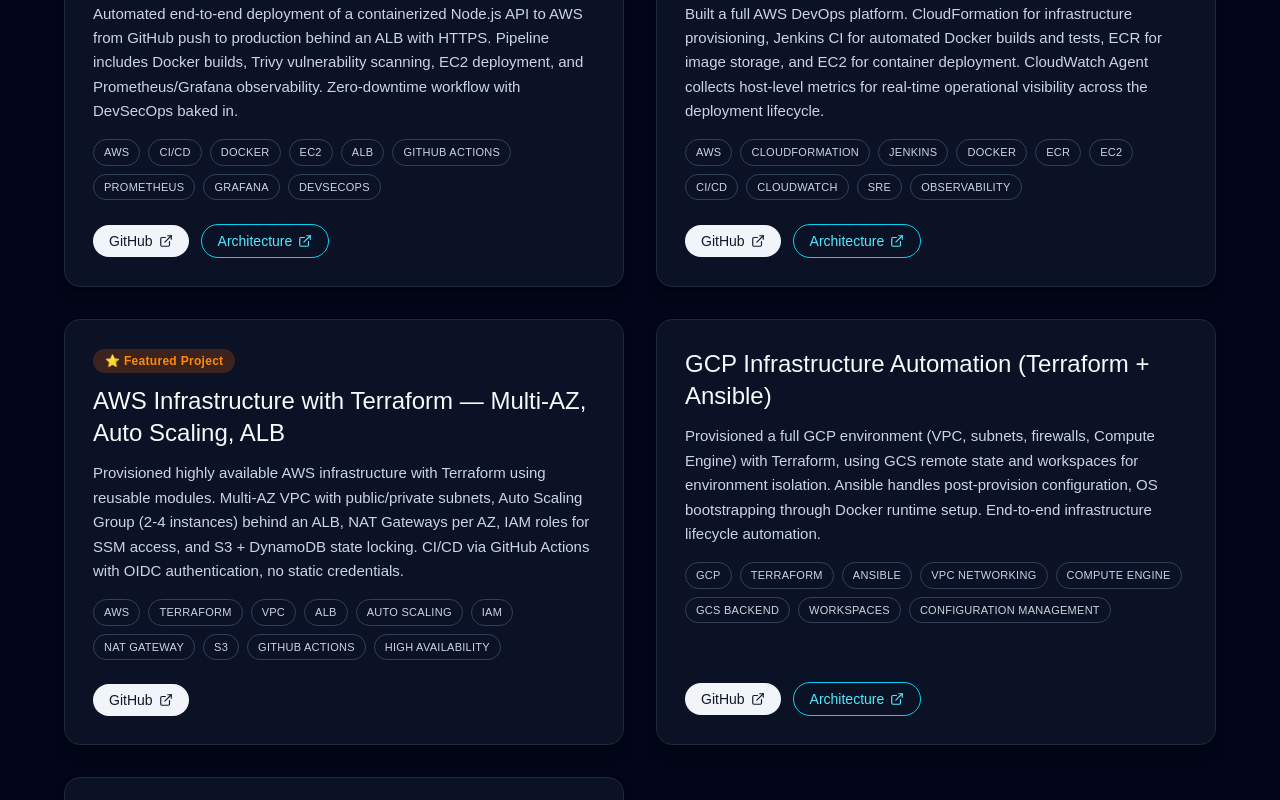
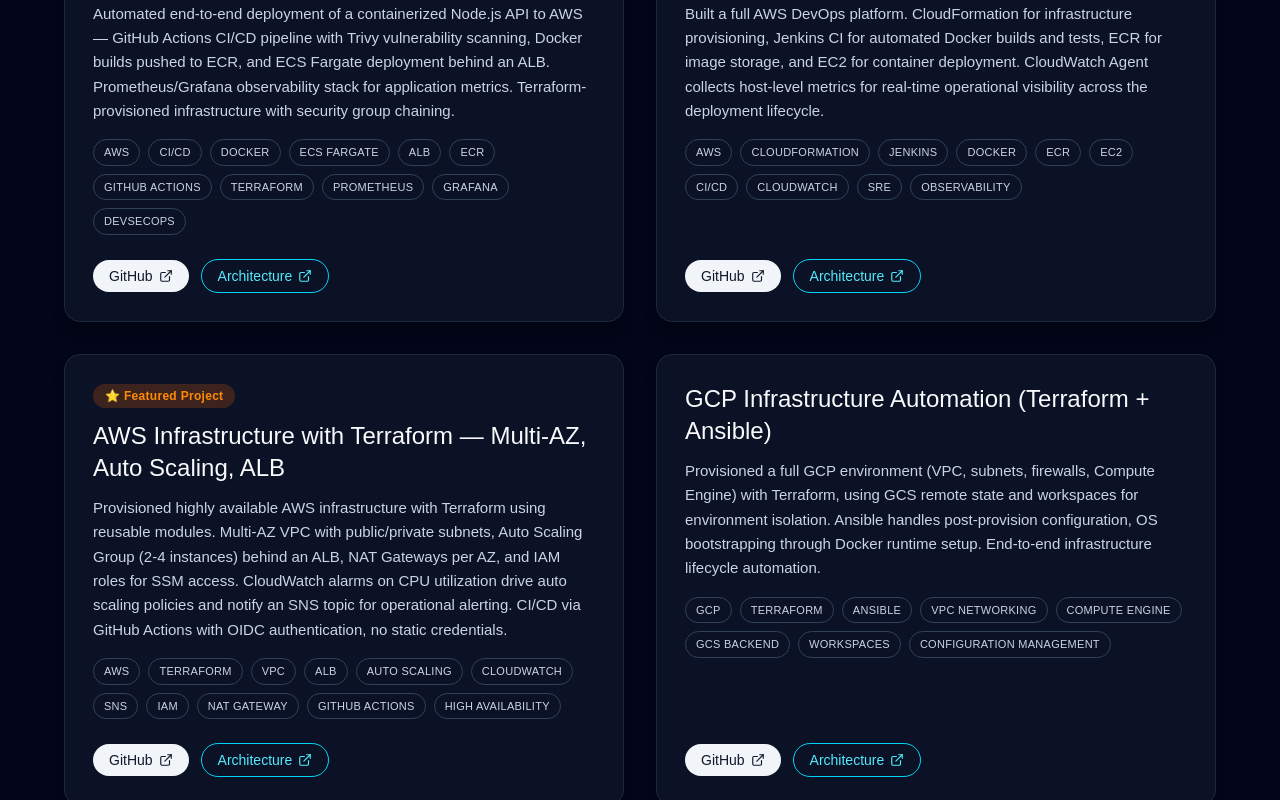
Before and after one commit to gerardinhoo/gerard-portfolio, a Next.js app: page / in a window 1280 px wide. Shown: the part 1300-2100 px from the top of the page. Built offline with nearby package versions, Linux system fonts and the light colour scheme.

Commit message:
update projects section

```diff
--- a/app/data/projects.ts
+++ b/app/data/projects.ts
@@ -12,14 +12,16 @@
     featured: true,
     title: 'The Acquisitions: AWS CI/CD & Cloud Deployment',
     description:
-      'Automated end-to-end deployment of a containerized Node.js API to AWS from GitHub push to production behind an ALB with HTTPS. Pipeline includes Docker builds, Trivy vulnerability scanning, EC2 deployment, and Prometheus/Grafana observability. Zero-downtime workflow with DevSecOps baked in.',
+      'Automated end-to-end deployment of a containerized Node.js API to AWS — GitHub Actions CI/CD pipeline with Trivy vulnerability scanning, Docker builds pushed to ECR, and ECS Fargate deployment behind an ALB. Prometheus/Grafana observability stack for application metrics. Terraform-provisioned infrastructure with security group chaining.',
     tags: [
       'AWS',
       'CI/CD',
       'Docker',
-      'EC2',
+      'ECS Fargate',
       'ALB',
+      'ECR',
       'GitHub Actions',
+      'Terraform',
       'Prometheus',
       'Grafana',
       'DevSecOps',
@@ -53,20 +55,22 @@
     featured: true,
     title: 'AWS Infrastructure with Terraform — Multi-AZ, Auto Scaling, ALB',
     description:
-      'Provisioned highly available AWS infrastructure with Terraform using reusable modules. Multi-AZ VPC with public/private subnets, Auto Scaling Group (2-4 instances) behind an ALB, NAT Gateways per AZ, IAM roles for SSM access, and S3 + DynamoDB state locking. CI/CD via GitHub Actions with OIDC authentication, no static credentials.',
+      'Provisioned highly available AWS infrastructure with Terraform using reusable modules. Multi-AZ VPC with public/private subnets, Auto Scaling Group (2-4 instances) behind an ALB, NAT Gateways per AZ, and IAM roles for SSM access. CloudWatch alarms on CPU utilization drive auto scaling policies and notify an SNS topic for operational alerting. CI/CD via GitHub Actions with OIDC authentication, no static credentials.',
     tags: [
       'AWS',
       'Terraform',
       'VPC',
       'ALB',
       'Auto Scaling',
+      'CloudWatch',
+      'SNS',
       'IAM',
       'NAT Gateway',
-      'S3',
       'GitHub Actions',
       'High Availability',
     ],
     github: 'https://github.com/gerardinhoo/terraform-aws-production-vpc',
+    live: 'https://raw.githubusercontent.com/gerardinhoo/terraform-aws-production-vpc/main/docs/architecture.png',
   },
 
   {
```
